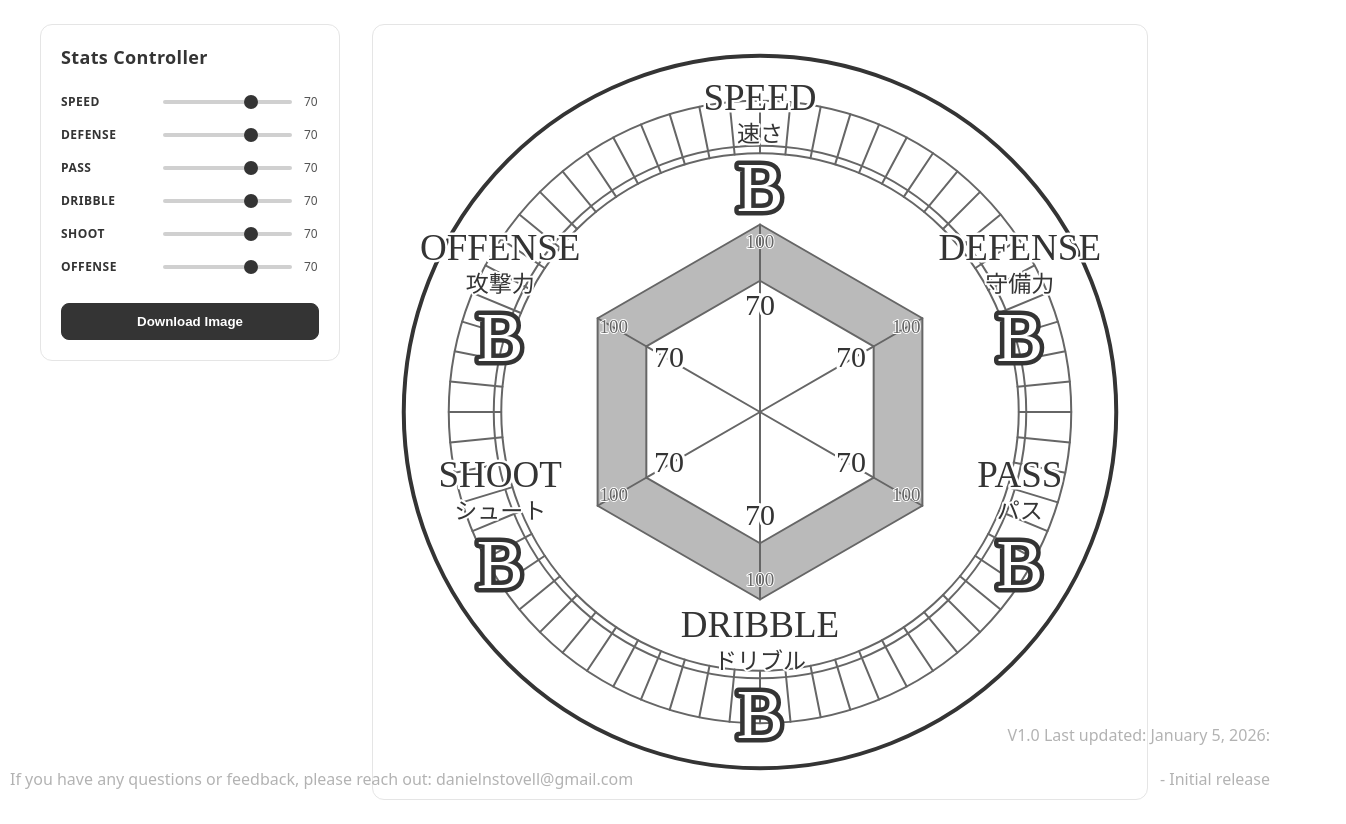
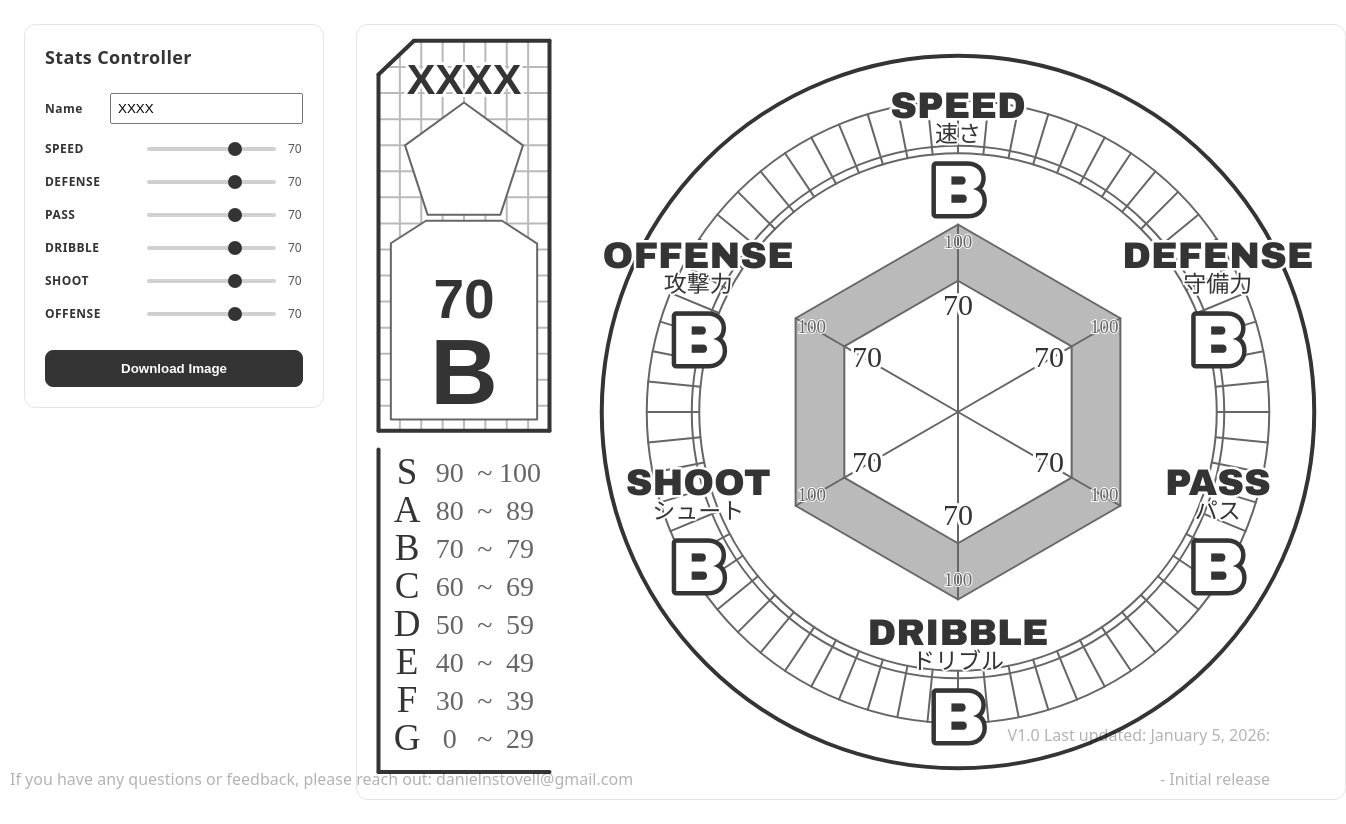
Before and after one commit to XenosDemise/BlueLock-Stat-Generator, a plain HTML site: page index.html in a window 1280 px wide. Shown: the whole page, 1346 px wide, since content can reach past the window. Drawn offline with Linux system fonts and the light colour scheme.

Commit message:
Finished profile

```diff
--- a/index.html
+++ b/index.html
@@ -10,6 +10,11 @@
 <div id="app">
   <div id="controls" class="controls">
     <h2>Stats Controller</h2>
+
+    <div class="control name-control" style="display:flex;gap:8px;align-items:center;">
+      <label for="playerName" style="width:64px;">Name</label>
+      <input id="playerName" type="text" placeholder="Player name" value="XXXX" style="flex:1;padding:6px;">
+    </div>
 
     <div class="control" data-key="SPEED">
       <label>SPEED</label>
@@ -51,7 +56,8 @@
   </div>
 
   <div class="canvas-wrap">
-    <canvas id="canvas" width="750" height="750"></canvas>
+    <canvas id="profile" width="190" height="750"></canvas>
+    <canvas id="radar" width="750" height="750"></canvas>
   </div>
 
   <div class="last-updated">
@@ -65,7 +71,8 @@
   </div>
 </div>
 
+<script src="profile.js"></script>
+<script src="radar.js"></script>
 
-<script src="script.js"></script>
 </body>
 </html>
--- /dev/null
+++ b/profile.js
@@ -0,0 +1,248 @@
+(function () {
+  const profileCanvas = document.getElementById("profile");
+  if (!profileCanvas) return;
+  const profileCtx = profileCanvas.getContext("2d");
+
+  const dpr = window.devicePixelRatio || 1;
+  const rect = profileCanvas.getBoundingClientRect() || { width: profileCanvas.width, height: profileCanvas.height };
+  const cssWidth = rect.width || profileCanvas.width;
+  const cssHeight = rect.height || profileCanvas.height;
+
+  profileCanvas.width = Math.round(cssWidth * dpr);
+  profileCanvas.height = Math.round(cssHeight * dpr);
+
+  profileCanvas.style.width = cssWidth + "px";
+  profileCanvas.style.height = cssHeight + "px";
+
+  profileCtx.setTransform(dpr, 0, 0, dpr, 0, 0);
+  profileCtx.imageSmoothingEnabled = true;
+
+  const BLACK = "#343434";
+  const WHITE = "#ffffff";
+  const DARKGREY = "#666666";
+  const GREY = "#bababa";
+
+  function drawLine(start, end, color = BLACK, lineWidth = 2) {
+    profileCtx.beginPath();
+    profileCtx.moveTo(start[0], start[1]);
+    profileCtx.lineTo(end[0], end[1]);
+    profileCtx.strokeStyle = color;
+    profileCtx.lineWidth = lineWidth;
+    profileCtx.lineCap = "round";
+    profileCtx.stroke();
+  }
+
+  const GradeThreshold = {
+    90: "S",
+    80: "A",
+    70: "B",
+    60: "C",
+    50: "D",
+    40: "E",
+    30: "F",
+    0: "G"
+  };
+
+  function getGrade(value) {
+    const thresholds = Object.keys(GradeThreshold)
+      .map(Number)
+      .sort((a, b) => b - a);
+
+    for (const t of thresholds) {
+      if (value >= t) {
+        return GradeThreshold[t];
+      }
+    }
+    return "G";
+  }
+
+  function drawTextWithStroke(text, x, y, options = {}) {
+    const {
+      font = "16px sans-serif",
+      fill = BLACK,
+      stroke = WHITE,
+      strokeWidth = 3,
+      align = "center",
+      baseline = "middle"
+    } = options;
+    profileCtx.font = font;
+    profileCtx.textAlign = align;
+    profileCtx.textBaseline = baseline;
+    profileCtx.lineWidth = strokeWidth;
+    profileCtx.strokeStyle = stroke;
+    profileCtx.fillStyle = fill;
+    profileCtx.strokeText(text, x, y);
+    profileCtx.fillText(text, x, y);
+  }
+
+  function regularPolygon(cx, cy, radius, sides, rotation = 0) {
+    const points = [];
+    for (let i = 0; i < sides; i++) {
+      const angle = (2 * Math.PI / sides) * i + rotation;
+      points.push([
+        cx + Math.cos(angle) * radius,
+        cy + Math.sin(angle) * radius
+      ]);
+    }
+    return points;
+  }
+
+  function drawPolygon(points, fill = WHITE, stroke = BLACK, lineWidth = 2) {
+    profileCtx.beginPath();
+    profileCtx.moveTo(points[0][0], points[0][1]);
+
+    for (let i = 1; i < points.length; i++) {
+      profileCtx.lineTo(points[i][0], points[i][1]);
+    }
+
+    profileCtx.closePath();
+    profileCtx.fillStyle = fill;
+    profileCtx.strokeStyle = stroke;
+    profileCtx.lineWidth = lineWidth;
+    profileCtx.lineJoin = "round";
+    profileCtx.fill();
+    profileCtx.stroke();
+  }
+
+  function sizeAndSetup() {
+    const r = profileCanvas.getBoundingClientRect() || { width: profileCanvas.width, height: profileCanvas.height };
+    const cssW = r.width || profileCanvas.width;
+    const cssH = r.height || profileCanvas.height;
+    profileCanvas.width = Math.round(cssW * dpr);
+    profileCanvas.height = Math.round(cssH * dpr);
+    profileCanvas.style.width = cssW + "px";
+    profileCanvas.style.height = cssH + "px";
+    profileCtx.setTransform(dpr, 0, 0, dpr, 0, 0);
+    profileCtx.imageSmoothingEnabled = true;
+    return { cssW, cssH };
+  }
+
+  const nameInput = document.getElementById("playerName");
+
+  function render() {
+    if (!profileCanvas) return;
+    const { cssW, cssH } = sizeAndSetup();
+    const cx = cssW / 2;
+    const cy = cssH / 2;
+    const radius = Math.min(cssW, cssH) * 0.36;
+
+    profileCtx.clearRect(0, 0, profileCanvas.width, profileCanvas.height);
+    profileCtx.fillStyle = WHITE;
+    profileCtx.fillRect(0, 0, cssW, cssH);
+
+    let avg = 70;
+    if (window._statsTouched && typeof window.StatsAverage === "number" && !isNaN(window.StatsAverage)) {
+      avg = window.StatsAverage;
+    }
+
+    const bigFontSize = Math.max(28, Math.round(radius * 0.8));
+
+    const rawName = (nameInput && nameInput.value)
+      ? String(nameInput.value).trim()
+      : "";
+
+    const name = rawName.length ? rawName : "";
+
+    const baseSize = 43;
+    const maxChars = 4;
+    const shrinkPerChar = 5;
+
+    const extraChars = Math.max(0, name.length - maxChars);
+    const nameSize = Math.max(28, baseSize - extraChars * shrinkPerChar);
+
+    drawLine([cx,cy*1.05], [cx, cy*0.01], GREY, 2);
+    const sf = 0.225;
+    for (i = 0; i < 3; i++) {
+      drawLine([cx*(1+i*sf),cy*1.05], [cx*(1+i*sf), cy*0.01], GREY, 2);
+      drawLine([cx*(1-i*sf),cy*1.05], [cx*(1-i*sf), cy*0.01], GREY, 2);
+    }
+    drawLine([cx*(1+3*sf),cy*1.05], [cx*(1+3*sf), cy*0.01], GREY, 2);
+    drawLine([cx*(1-3*sf),cy*1.05], [cx*(1-3*sf), cy*0.05], GREY, 2);
+
+    const sf1 = 0.0695;
+    drawLine([cx*0.2,cy*(0.08+0*sf1)], [cx*1.9, cy*(0.08+0*sf1)], GREY, 2);
+    for (i = 1; i < 14; i++) {
+      drawLine([cx*0.1,cy*(0.08+i*sf1)], [cx*1.9, cy*(0.08+i*sf1)], GREY, 2);
+    }
+
+    drawPolygon(regularPolygon(cx, cy*0.34, 62, 5,-Math.PI / 2), WHITE, DARKGREY, 2);
+    drawPolygon([[cx*0.23, cy*1.02], [cx*1.77, cy*1.02], [cx*1.77, cy*0.551], [cx*1.4, cy*0.49], [cx*0.6, cy*0.49], [cx*0.23, cy*0.55]], WHITE, DARKGREY, 2);
+
+
+    drawTextWithStroke(String(name), cx, cy * 0.12, {
+      font: `bold ${nameSize}px "Arial Black", Arial`,
+      fill: BLACK,
+      stroke: WHITE,
+      strokeWidth: Math.max(6, Math.round(nameSize * 0.06)),
+      align: "center",
+      baseline: "middle"
+    });
+
+    drawTextWithStroke(String(avg), cx, cy*0.71, {
+      font: `bold ${bigFontSize}px "Digital-7", Arial`,
+      fill: BLACK,
+      stroke: WHITE,
+      strokeWidth: Math.max(2, Math.round(bigFontSize * 0.06)),
+      align: "center",
+      baseline: "middle"
+    });
+
+    const grade = getGrade(avg);
+    drawTextWithStroke(String(grade), cx, cy*0.91, {
+      font: `bold ${bigFontSize*1.7}px "Arial Black", Arial`,
+      fill: BLACK,
+      stroke: WHITE,
+      strokeWidth: Math.max(2, Math.round(bigFontSize * 0.06)),
+      align: "center",
+      baseline: "middle"
+    });
+
+    drawLine([cy*0.12, cy*0.01], [cx*1.9, cy*0.01], BLACK, 4);
+    drawLine([cy*0.12, cy*0.01], [cx*0.1, cy*0.1], BLACK, 4);
+
+    drawLine([cx*0.1,cy*1.05], [cx*0.1, cy*0.1], BLACK, 4); // | L
+    drawLine([cx*1.9,cy*1.05], [cx*1.9, cy*0.01], BLACK, 4); // | R
+    drawLine([cx*0.1,cy*1.05], [cx*1.9, cy*1.05], BLACK, 4); // _
+
+    // bottom half
+
+    const letters = ["S", "A", "B", "C", "D", "E", "F", "G"];
+    for (i = 0; i < 8; i++) {
+      drawTextWithStroke(`${letters[i]}`, cx-cx*0.6, cy*1.47 + (i - 3) * 38, {
+        font: "37px Arial Black",
+        fill: BLACK,
+        stroke: WHITE,
+        strokeWidth: 2,
+        align: "center",
+        baseline: "middle"
+      });
+    }
+    drawLine([cx*0.1,cy*1.96], [cx*0.1, cy*1.1], BLACK, 4);
+    drawLine([cx*0.1,cy*1.96], [cx*1.9, cy*1.96], BLACK, 4);
+
+    const Ranges = [["90","80","70","60","50","40","30","0"],["~","~","~","~","~","~","~","~"],["100","89","79","69","59","49","39","29"]];
+
+    for (i = 0; i < 3; i++) {
+      for (j = 0; j < 8; j++) {
+          drawTextWithStroke(`${Ranges[i][j]}`, cx*(0.85 + i * 0.37), cy*1.47 + (j - 3) * 38, {
+          font: "28px Arial Rounded MT Bold",
+          fill: DARKGREY,
+          stroke: WHITE,
+          strokeWidth: 2,
+          align: "center",
+          baseline: "middle"
+        });
+      }
+    }
+  }
+
+  document.querySelectorAll(".control input").forEach(input => {
+    input.addEventListener("input", () => {
+      render();
+    }, { passive: true });
+  });
+
+  render();
+
+  window.renderProfile = render;
+})();
--- a/script.js
+++ b/radar.js
@@ -1,4 +1,4 @@
-const canvas = document.getElementById("canvas");
+const canvas = document.getElementById("radar");
 const ctx = canvas.getContext("2d");
 
 const dpr = window.devicePixelRatio || 1;
@@ -75,7 +75,7 @@ function drawCircle(center, radius, fill = null, stroke = BLACK, lineWidth = 1)
 
 ctx.clearRect(0, 0, canvas.width, canvas.height);
 
-const Stats = {
+window.Stats = {
   SPEED: 75,
   DEFENSE: 72,
   PASS: 69,
@@ -84,7 +84,7 @@ const Stats = {
   OFFENSE: 87
 };
 
-const StatsTR = {
+window.StatsTR = {
   SPEED: "速さ",
   DEFENSE: "守備力",
   PASS: "パス",
@@ -231,8 +231,8 @@ function render() {
     ctx.fillStyle = BLACK;
     ctx.textAlign = "center";
     ctx.textBaseline = "middle";
-    ctx.strokeText(keys[i], lx, ly);
-    ctx.fillText(keys[i], lx, ly);
+    ctx.strokeText(keys[i], lx, ly + outward * 0.3);
+    ctx.fillText(keys[i], lx, ly + outward * 0.3);
 
     ctx.font = "23px Hiragino Sans";
     ctx.strokeStyle = WHITE;
@@ -254,32 +254,78 @@ function render() {
   }
 }
 
-document.querySelectorAll(".control").forEach(control => {
+window._statsTouched = false;
+
+function computeAverage(stats) {
+  const vals = Object.values(stats || {});
+  if (!vals.length) return 0;
+  const sum = vals.reduce((a, b) => a + (Number(b) || 0), 0);
+  return Math.round(sum / vals.length);
+}
+
+document.querySelectorAll(".control[data-key]").forEach(control => {
   const key = control.dataset.key;
   const input = control.querySelector("input");
   const value = control.querySelector(".value");
 
+  if (!key || !input) return;
+
   Stats[key] = parseInt(input.value, 10) || 0;
-  value.textContent = input.value;
+  if (value) value.textContent = input.value;
 
   input.addEventListener("input", () => {
     const v = parseInt(input.value, 10) || 0;
     Stats[key] = v;
-    value.textContent = v;
+    if (value) value.textContent = v;
+
+    window._statsTouched = true;
+
+    window.StatsAverage = computeAverage(Stats);
+
+    if (typeof window.renderProfile === "function") {
+      window.renderProfile();
+    }
+
     render();
-  });
+  }, { passive: true });
 });
 
 render();
 
 document.getElementById("download").addEventListener("click", () => {
-  const dataURL = canvas.toDataURL("image/png");
+  const profileCanvas = document.getElementById("profile");
+  const radarCanvasLocal = document.getElementById("radar");
 
-  const link = document.createElement("a");
-  link.href = dataURL;
-  link.download = "Stats.png";
+  const canvases = [profileCanvas, radarCanvasLocal].filter(Boolean);
+  if (canvases.length === 0) return;
 
-  document.body.appendChild(link);
-  link.click();
-  document.body.removeChild(link);
+  Promise.all(canvases.map(c => new Promise((res) => {
+    const img = new Image();
+    img.onload = () => res(img);
+    img.src = c.toDataURL("image/png");
+  }))).then(images => {
+    const totalWidth = images.reduce((sum, img) => sum + img.width, 0);
+    const maxHeight = Math.max(...images.map(img => img.height));
+
+    const out = document.createElement("canvas");
+    out.width = totalWidth;
+    out.height = maxHeight;
+    const octx = out.getContext("2d");
+
+    octx.fillStyle = "#ffffff";
+    octx.fillRect(0, 0, out.width, out.height);
+
+    let x = 0;
+    images.forEach(img => {
+      octx.drawImage(img, x, 0);
+      x += img.width;
+    });
+
+    const link = document.createElement("a");
+    link.href = out.toDataURL("image/png");
+    link.download = "Stats.png";
+    document.body.appendChild(link);
+    link.click();
+    document.body.removeChild(link);
+  });
 });
--- a/styles.css
+++ b/styles.css
@@ -16,7 +16,7 @@ body {
   display: flex;
   gap: 32px;
   align-items: flex-start;
-  max-width: 1200px;
+  max-width: 1400px;
   margin: 0 auto;
 }
 
@@ -104,11 +104,17 @@ body {
 }
 
 .canvas-wrap {
+  display: flex;
+  gap: 24px;
   padding: 12px;
+
   border-radius: 12px;
   background: #ffffff;
   border: 1px solid #e5e5e5;
+
+  align-items: center;
 }
+
 
 canvas {
   display: block;
```
